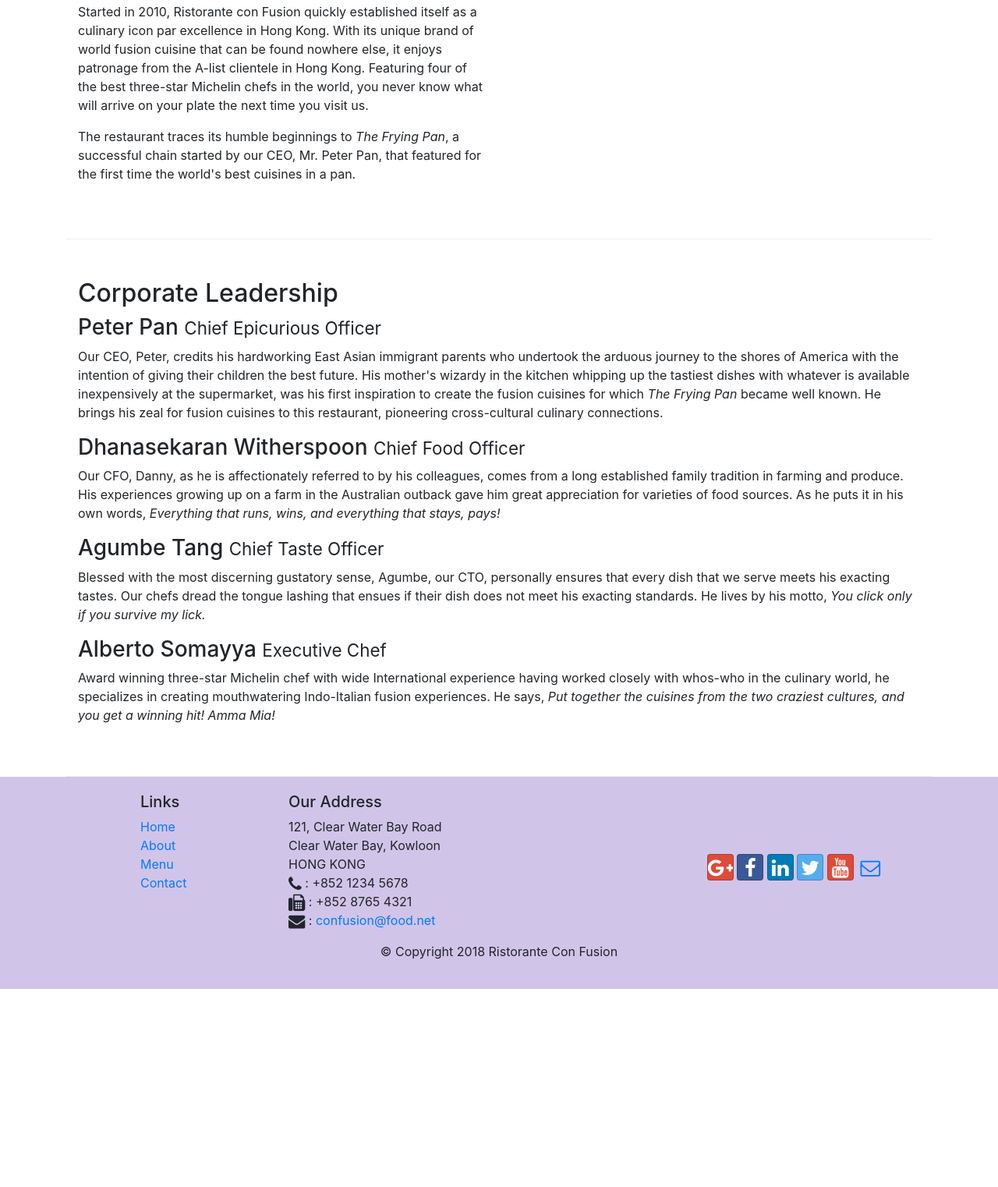
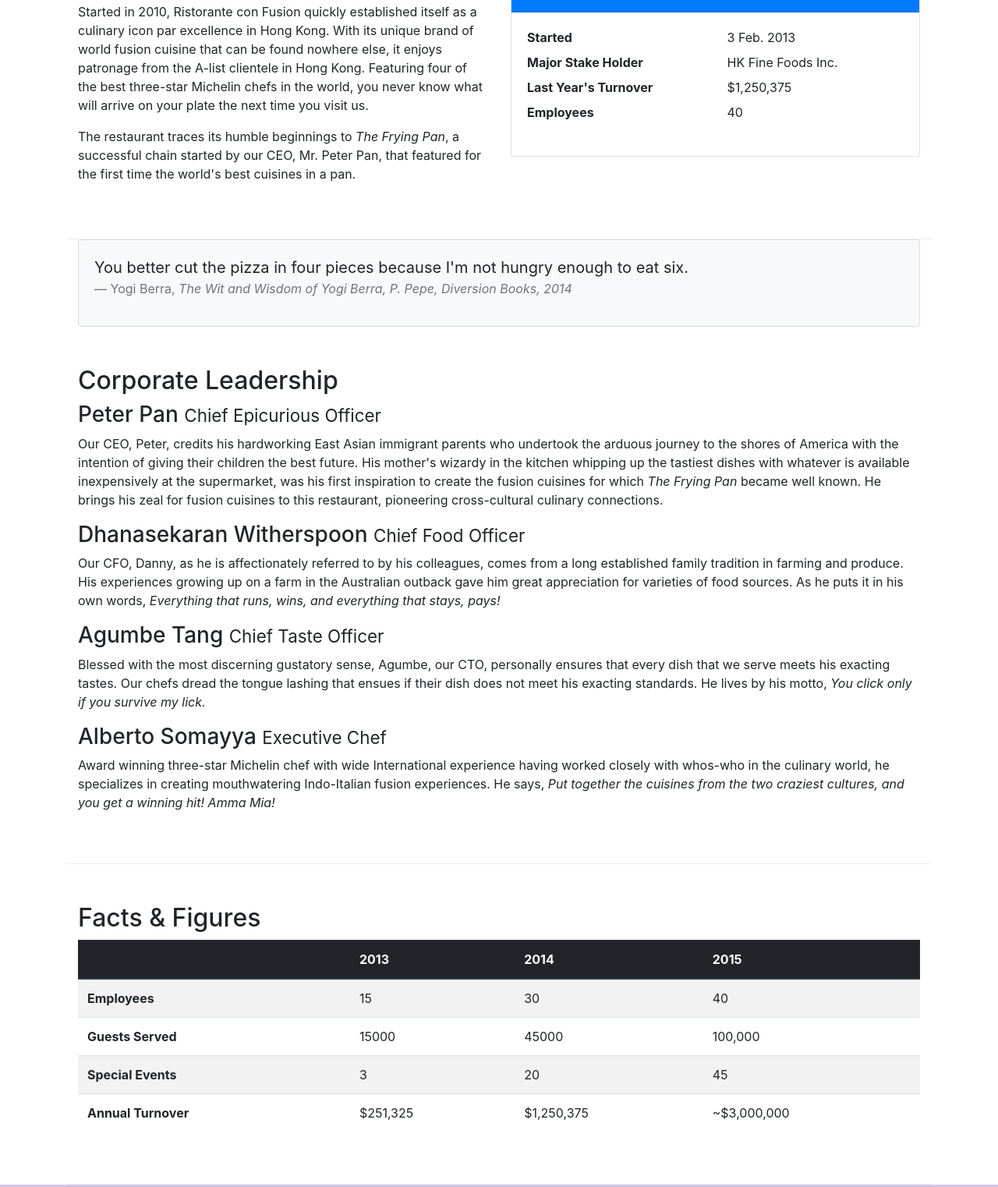
Before and after one commit to lobnamt/conFusion, a website: page aboutus.html in a window 1280 px wide. Shown: the part 558-2080 px from the top of the page at 78% size. Before the commit the page ends 1826 px from the top, so only its background shows below. Drawn offline with nearby package versions, Linux system fonts and the light colour scheme.

Commit message:
cards and tables

```diff
--- a/aboutus.html
+++ b/aboutus.html
@@ -66,7 +66,35 @@
                 <p>Started in 2010, Ristorante con Fusion quickly established itself as a culinary icon par excellence in Hong Kong. With its unique brand of world fusion cuisine that can be found nowhere else, it enjoys patronage from the A-list clientele in Hong Kong.  Featuring four of the best three-star Michelin chefs in the world, you never know what will arrive on your plate the next time you visit us.</p>
                 <p>The restaurant traces its humble beginnings to <em>The Frying Pan</em>, a successful chain started by our CEO, Mr. Peter Pan, that featured for the first time the world's best cuisines in a pan.</p>
             </div>
-            <div>
+            <div class="col-sm">
+                <div class="card">
+                    <h3 class="card-header bg-primary text-white">Facts At a Glance</h3>
+                    <div class="card-body">
+                        <dl class="row">
+                            <dt class="col-6">Started</dt>
+                            <dd class="col-6">3 Feb. 2013</dd>
+                            <dt class="col-6">Major Stake Holder</dt>
+                            <dd class="col-6">HK Fine Foods Inc.</dd>
+                            <dt class="col-6">Last Year's Turnover</dt>
+                            <dd class="col-6">$1,250,375</dd>
+                            <dt class="col-6">Employees</dt>
+                            <dd class="col-6">40</dd>
+                        </dl>
+                    </div>
+
+                </div>
+            </div>
+        </div>
+        <div class="col-12">
+            <div class="card card-body bg-light">
+                <blockquote class="blockquote">
+                    <p class="mb-0">You better cut the pizza in four pieces because
+                        I'm not hungry enough to eat six.</p>
+                    <footer class="blockquote-footer">Yogi Berra,
+                        <cite title="Source Title">The Wit and Wisdom of Yogi Berra,
+                        P. Pepe, Diversion Books, 2014</cite>
+                    </footer>
+                </blockquote>
             </div>
         </div>
 
@@ -83,6 +111,52 @@
                 <h3>Alberto Somayya <small>Executive Chef</small></h3>
                 <p class="d-none d-sm-block">Award winning three-star Michelin chef with wide International experience having worked closely with whos-who in the culinary world, he specializes in creating mouthwatering Indo-Italian fusion experiences. He says, <em>Put together the cuisines from the two craziest cultures, and you get a winning hit! Amma Mia!</em></p>
             </div>
+       </div>
+       <div class="row row-content">
+           <div class="col-12 col-sm9">
+               <h2>Facts &amp; Figures</h2>
+               <div class="table-responsive">
+                    <table class="table table-striped">
+                        <thead class="thead-dark">
+                            <tr>
+                                <th>&nbsp;</th>
+                                <th>2013</th>
+                                <th>2014</th>
+                                <th>2015</th>
+                            </tr>
+                        </thead>
+                        <tbody>
+                            <tr>
+                                <th>Employees</th>
+                                <td>15</td>
+                                <td>30</td>
+                                <td>40</td>
+                            </tr>
+                            <tr>
+                                <th>Guests Served</th>
+                                <td>15000</td>
+                                <td>45000</td>
+                                <td>100,000</td>
+                            </tr>
+                            <tr>
+                                <th>Special Events</th>
+                                <td>3</td>
+                                <td>20</td>
+                                <td>45</td>
+                            </tr>
+                            <tr>
+                                <th>Annual Turnover</th>
+                                <td>$251,325</td>
+                                <td>$1,250,375</td>
+                                <td>~$3,000,000</td>
+                            </tr>
+                        </tbody>
+                    </table>
+                </div>
+           </div>
+           <div class="col-12 col-sm-3">
+
+           </div>
        </div>
 
     </div>
```
